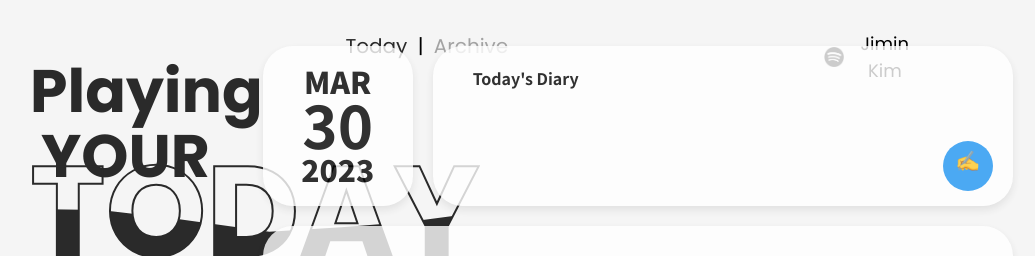
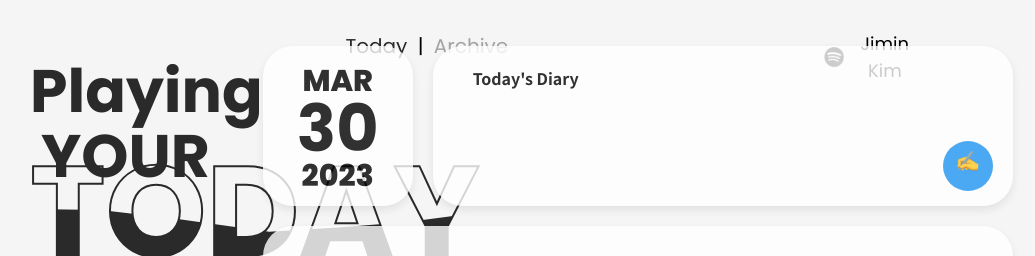
Before and after one commit to jimniDev/Setiment-Analysis-Music, a React (Create React App) app: page / in a window 1280 px wide. Shown: the top 256 px of the page, without its empty margins (162-1197 px from the left). Built offline with nearby package versions, Linux system fonts and the light colour scheme; no server answers.

Commit message:
FEAT: Current Date Design Modify

```diff
--- a/public/index.html
+++ b/public/index.html
@@ -5,6 +5,7 @@
     <link rel="preconnect" href="https://fonts.googleapis.com">
     <link rel="preconnect" href="https://fonts.gstatic.com" crossorigin>
     <link href="https://fonts.googleapis.com/css2?family=Noto+Sans+KR:wght@100;300;400;500;700;900&display=swap" rel="stylesheet">
+    <link href="https://fonts.googleapis.com/css?family=Poppins:100,200,300,400,500,600,700,800,900&display=swap" rel="stylesheet">
     <link rel="icon" href="%PUBLIC_URL%/favicon.ico" />
     <meta name="viewport" content="width=device-width, initial-scale=1" />
     <meta name="theme-color" content="#000000" />
--- a/src/CurrentDate.js
+++ b/src/CurrentDate.js
@@ -24,15 +24,16 @@ export function CurrentDate() {
                         padding: `20px`,
                         display: `inline-block`,
                         filter: `drop-shadow(0px 4px 4px rgba(0, 0, 0, 0.1))`,
+                        fontFamily: `Poppins`,
             }}>
             <div className="month"
-                style={{ fontWeight: `800`, fontSize: `30px`, lineHeight: `100.6%`, textTransform: `capitalize`}}
+                style={{ fontWeight: `800`, fontSize: `30px`, lineHeight: `100%`, textTransform: `capitalize`}}
                 >{monthNames[month]}</div>
             <div className="date"
-                style={{ fontWeight: `700`, fontSize: `60px`, lineHeight: `90.6%`, textTransform: `capitalize`}}
+                style={{ fontWeight: `700`, fontSize: `65px`, lineHeight: `100%`, textTransform: `capitalize`}}
                 >{date}</div>
             <div className="year"
-                style={{ fontWeight: `800`, fontSize: `30px`, lineHeight: `130.6%`, textTransform: `capitalize`}}
+                style={{ fontWeight: `800`, fontSize: `30px`, lineHeight: `100%`, textTransform: `capitalize`}}
                 >{year}</div>
         </div>
     )
```
